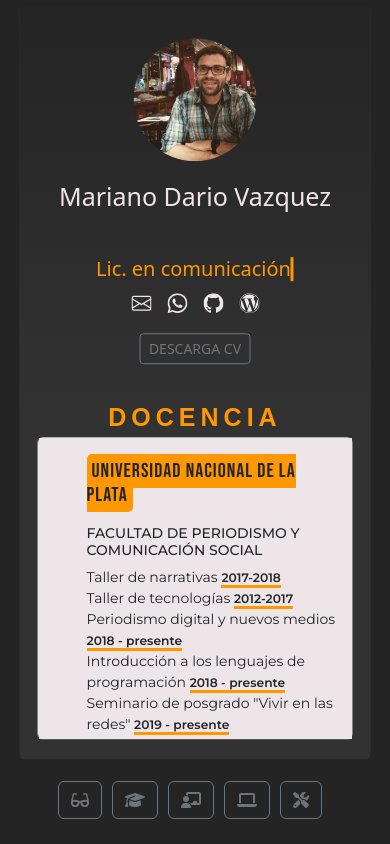
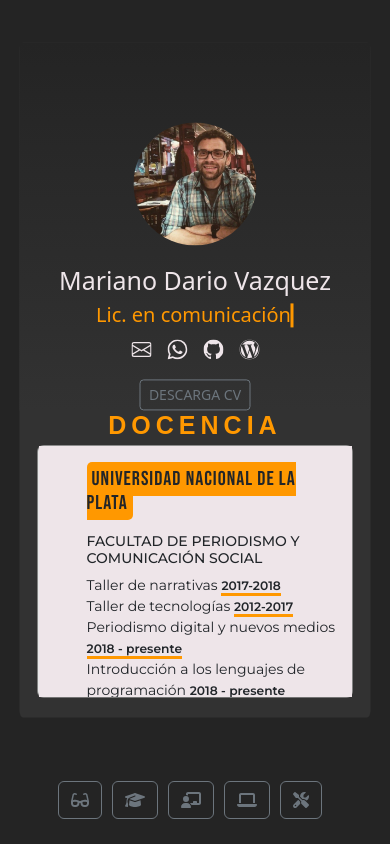
Before and after one commit to mareanovazquez/CurriculumVitae, a React (Vite) app: page /docencia in a window 390 px wide. Built offline with nearby package versions, Linux system fonts and the light colour scheme.

Commit message:
ajustes de vista responsiva para celulares

```diff
--- a/src/Components/Footer/Footer.jsx
+++ b/src/Components/Footer/Footer.jsx
@@ -56,7 +56,7 @@
         </Nav>
 
         <div className='contenedorDescargaCV'>
-          <button className='btn btn-sm btn-outline-secondary'> DESCARGA CV</button>
+          <button className='btn btn-sm btn-outline-secondary'>  DESCARGA CV</button>
 
         </div>
       </div>
--- a/src/estilos.css
+++ b/src/estilos.css
@@ -53,7 +53,7 @@
 .contenedorCV {
     /*posición y forma del contenedor*/
     width: 90%;
-    height: 90vh;
+    height: 80vh;
     position: absolute;
     top: 45%;
     left: 50%;
@@ -81,7 +81,7 @@
     /*posicionamiento contenido*/
     display: flex;
     flex-direction: column;
-    justify-content: space-evenly;
+    justify-content: flex-end;
     align-items: center;
     background: rgb(50, 50, 50);
     background: linear-gradient(360deg, rgba(50, 50, 50, 1) 0%, rgba(36, 36, 36, 1) 100%);
@@ -203,7 +203,7 @@
     align-items: center;
     background-color: #EEE5E9;
     padding-top: 5px;
-    max-height: 300px;
+    max-height: 250px;
     overflow-y: auto;
 }
 
@@ -280,7 +280,7 @@
 .contenidoFormacion {
     background-color: #EEE5E9;
     padding-top: 5px;
-    max-height: 300px;
+    max-height: 250px;
     overflow-y: auto;
 }
 
@@ -329,7 +329,7 @@
 
 .contenidoDocencia {
     background-color: #EEE5E9;
-    max-height: 300px;
+    max-height: 250px;
     overflow-y: auto;
     padding-top: 5px;
 }
@@ -386,7 +386,7 @@
 
 .contenidoExperiencia {
     background-color: #EEE5E9;
-    max-height: 300px;
+    max-height: 250px;
     overflow-y: auto;
 }
 
@@ -760,7 +760,7 @@
 
     .contenedorHabilidades .contenidoSkills {
         height: auto;
-        max-height: 300px;
+        max-height: 250px;
     }
 }
 
```
